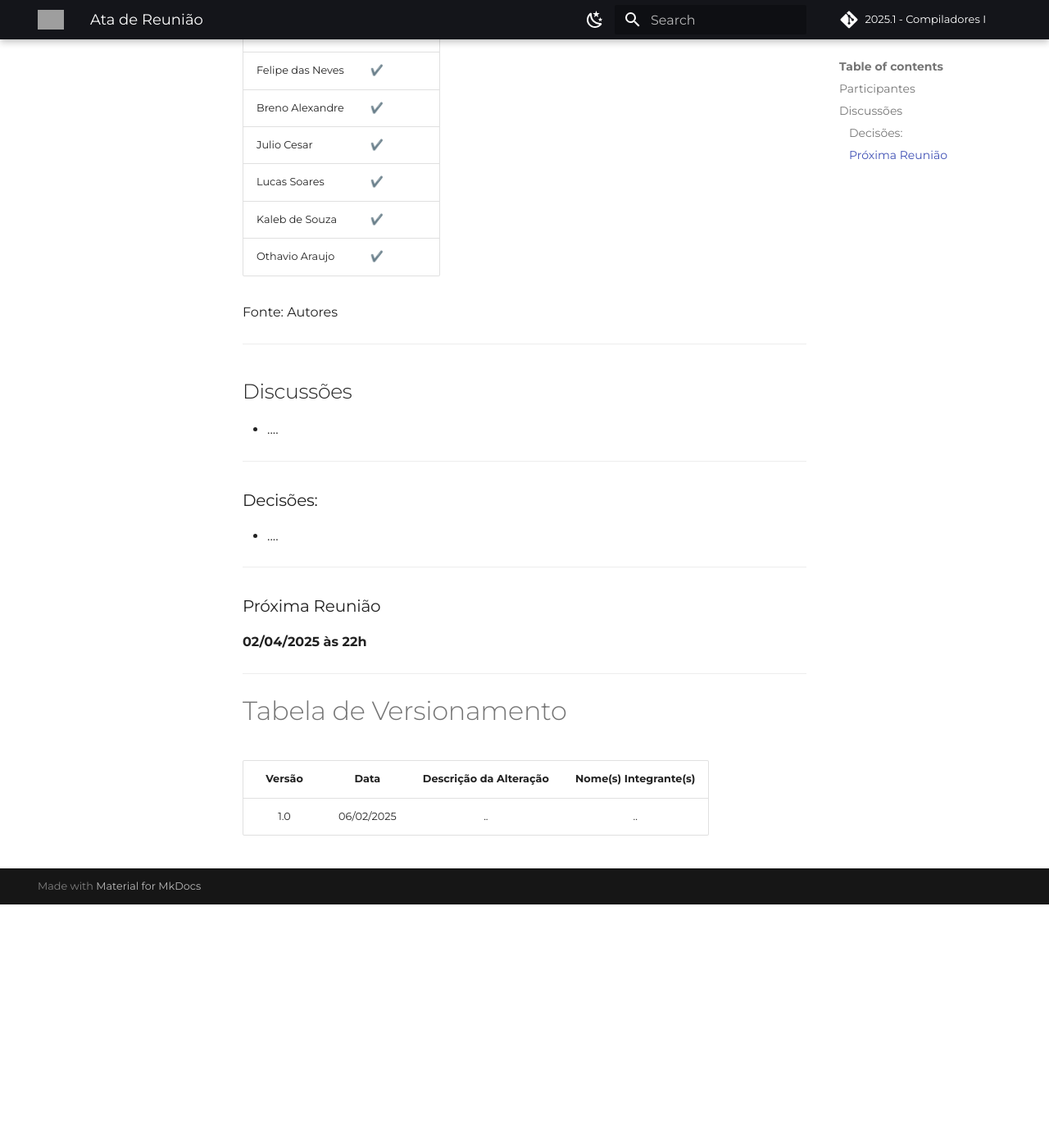
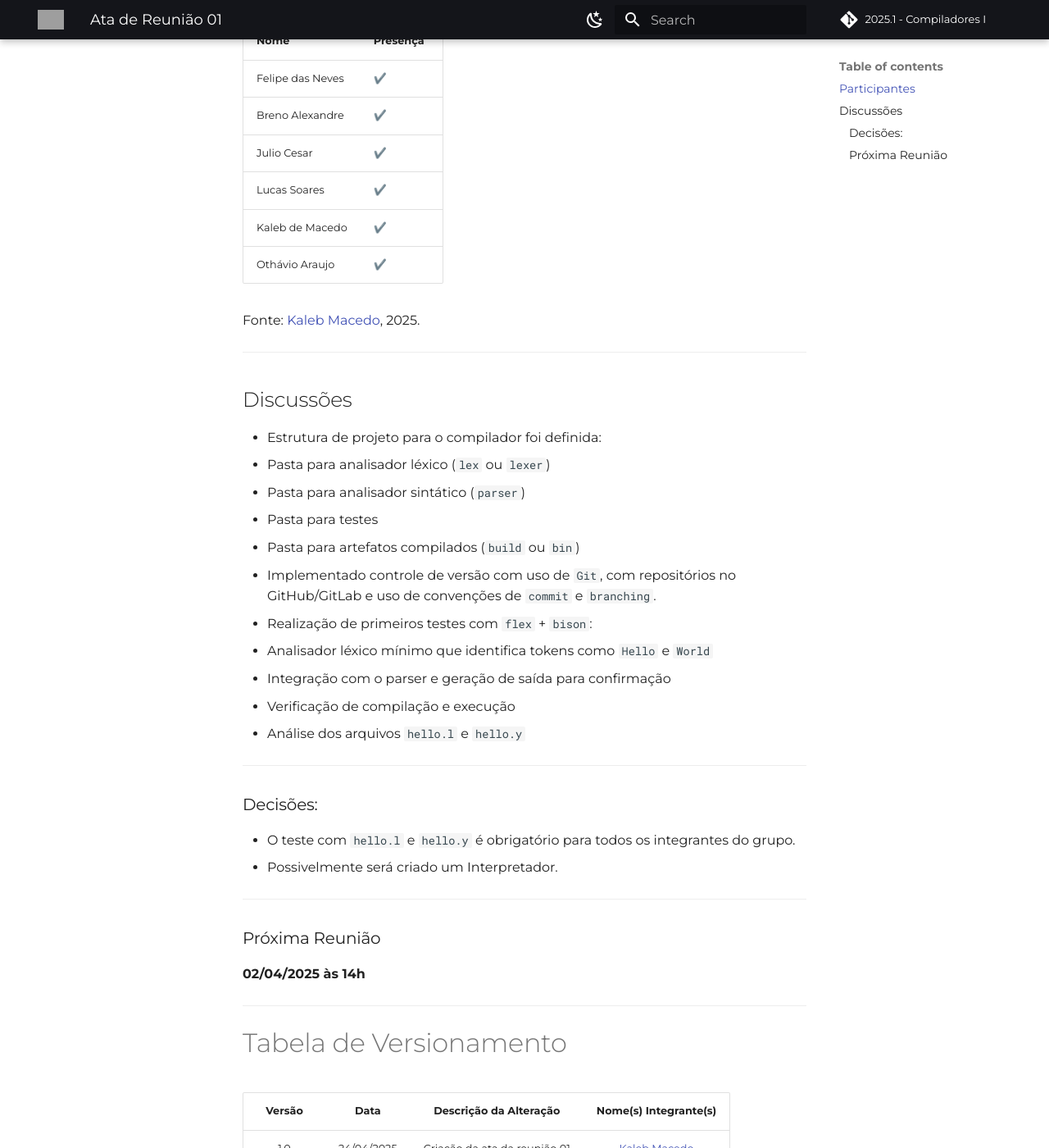
Before and after one commit to FelipeFreire-gf/compiladores, an MkDocs documentation site: the page built from docs/atas-reuniao/ata-reuniao-1.md, in a window 1280 px wide and 1400 px high, scrolled down 519 px. Shown: the whole window at 82% size. Built offline with MkDocs 1.6.1 and Material for MkDocs 9.7.7, drawn with Linux system fonts in a browser that asks for light colours; comment, search, counter and statistics services are not loaded; before the commit the page ends 1622 px from its top, so only the background shows below that; some of the changed text lies outside the part shown; grey boxes are pictures that could not be loaded.

Commit message:
Adição da ATA do dia 26/03 com suas devidas discussões e decisões

```diff
--- a/docs/atas-reuniao/ata-reuniao-1.md
+++ b/docs/atas-reuniao/ata-reuniao-1.md
@@ -1,12 +1,12 @@
-# Ata de Reunião
+# Ata de Reunião 01
 
-**Data:** 31/03/2025
+**Data:** 26/03/2025
 
-**Hora Prevista:** 16:00 até 18:00
+**Hora Prevista:** 14:00 - 16:00
+**Hora Realizada:** 14:00 - 16:00
+**Local:** Presencial
 
-**Hora Realizada:** 16:00 até 17:02
-
-**Local:** Presencial
+**Redator:** [Kaleb Macedo](https://github.com/kalebmacedo)
 
 ---
 
@@ -14,38 +14,49 @@
 
 <font size="3"><p style="text-align: left">Tabela 1: Presença</p></font>
 
+| Nome              | Presença |
+|-------------------|----------|
+| Felipe das Neves  | ✔️        |
+| Breno Alexandre   | ✔️        |
+| Julio Cesar       | ✔️        |
+| Lucas Soares      | ✔️        |
+| Kaleb de Macedo   | ✔️        |
+| Othávio Araujo    | ✔️        |
 
-| Nome            | Presença |
-|-----------------|----------|
-| Felipe das Neves  | ✔️    |
-| Breno Alexandre   | ✔️    |
-| Julio Cesar       | ✔️    |
-| Lucas Soares      | ✔️    |
-| Kaleb de Souza    | ✔️    |
-| Othavio Araujo    | ✔️    |
-
-<font size="3"><p style="text-align: left">Fonte: Autores</p></font>
+<font size="3"><p style="text-align: left">Fonte: [Kaleb Macedo](https://github.com/kalebmacedo), 2025.</p></font>
 
 ---
+
 ## Discussões
 
-- ....
-
-
+- Estrutura de projeto para o compilador foi definida:
+  - Pasta para analisador léxico (`lex` ou `lexer`)
+  - Pasta para analisador sintático (`parser`)
+  - Pasta para testes
+  - Pasta para artefatos compilados (`build` ou `bin`)
+- Implementado controle de versão com uso de `Git`, com repositórios no GitHub/GitLab e uso de convenções de `commit` e `branching`.
+- Realização de primeiros testes com `flex` + `bison`:
+  - Analisador léxico mínimo que identifica tokens como `Hello` e `World`
+  - Integração com o parser e geração de saída para confirmação
+  - Verificação de compilação e execução
+  - Análise dos arquivos `hello.l` e `hello.y`
 
 ---
+
 ### Decisões:
-- ....
 
+- O teste com `hello.l` e `hello.y` é obrigatório para todos os integrantes do grupo.
+- Possivelmente será criado um Interpretador.
 
 ---
+
 ### Próxima Reunião
-**02/04/2025 às 22h**
+**02/04/2025 às 14h**
 
 ---
 
 # Tabela de Versionamento
 
-| Versão | Data | Descrição da Alteração | Nome(s) Integrante(s) |
-| :----: | :--: | :--------------------: | :-------------------: |
-| 1.0 | 06/02/2025 | .. | .. |
+| Versão | Data       | Descrição da Alteração      | Nome(s) Integrante(s) |
+| :----: | :--------: | :-------------------------: | :-------------------: |
+| 1.0    | 24/04/2025 | Criação da ata da reunião 01   | [Kaleb Macedo](https://github.com/kalebmacedo)       |
```
